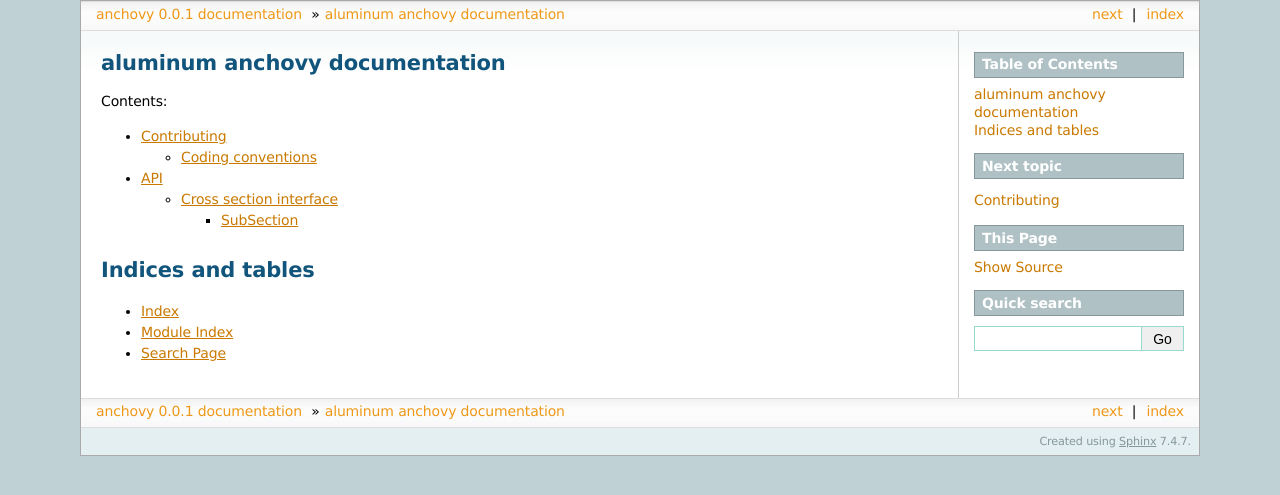
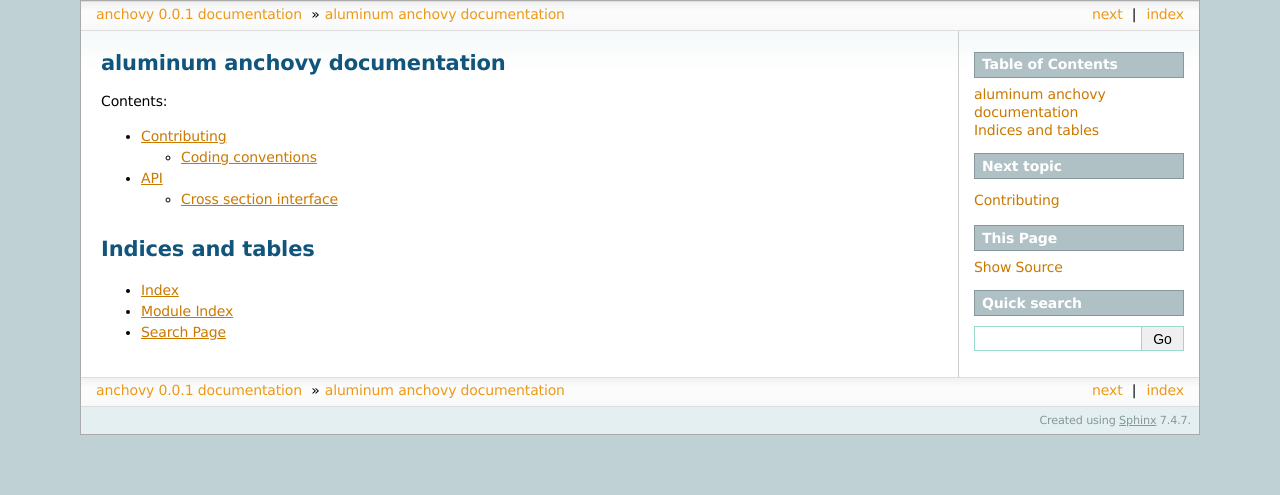
Before and after one commit to mdomanski-usgs/hydxscomp, a Sphinx documentation site: the page built from docs/index.rst, in a window 1280 px wide. Shown: the top 495 px of the page. Built offline with Sphinx 7.4.7, drawn with Linux system fonts in a browser that asks for light colours.

Commit message:
update docs

```diff
--- a/docs/crosssection.rst
+++ b/docs/crosssection.rst
@@ -2,8 +2,5 @@
 Cross section interface
 =======================
 
-SubSection
-==========
-
-.. automodule:: anchovy.subsection
+.. automodule:: anchovy.crosssection
     :members:
```
